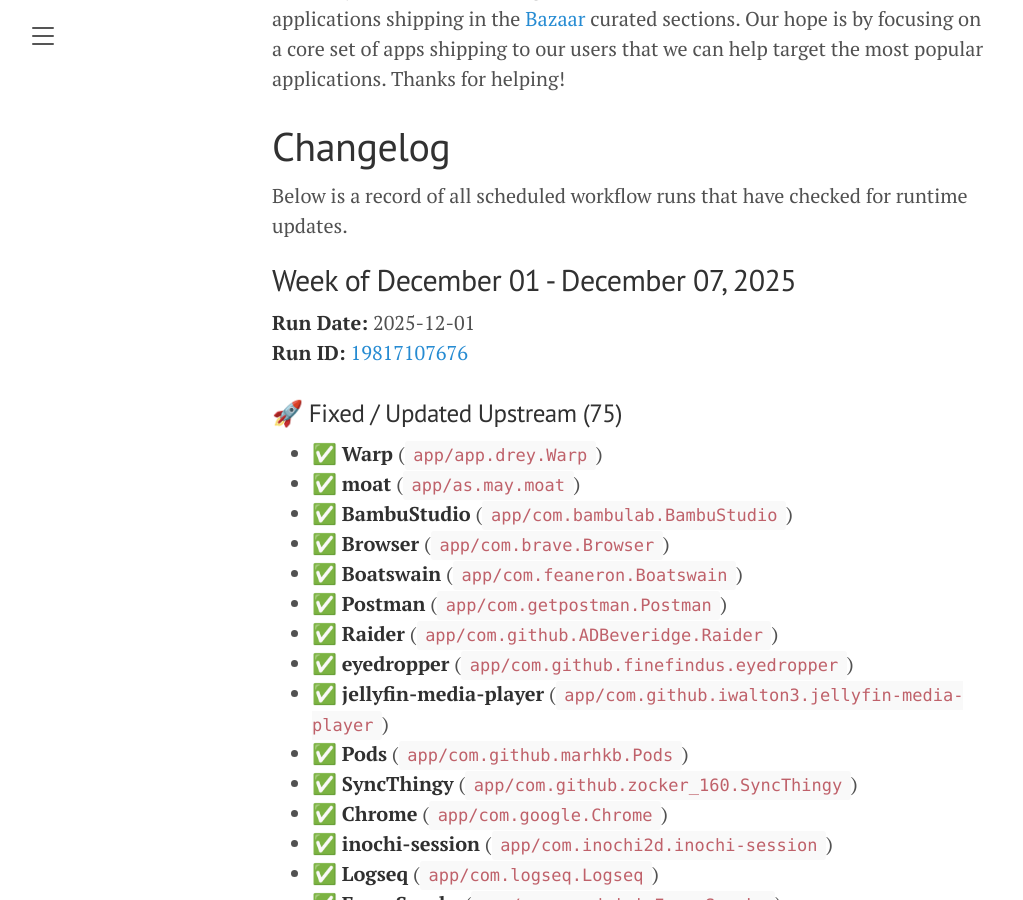
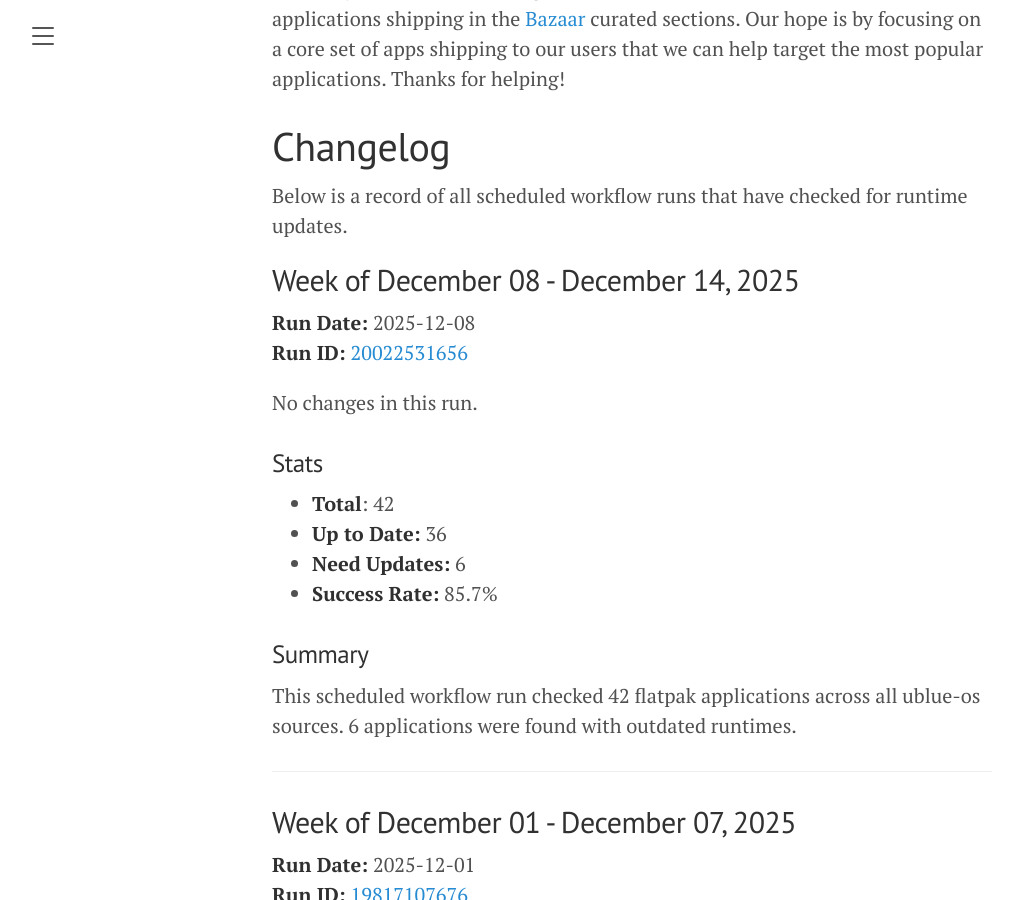
Before and after one commit to ublue-os/flatpak-tracker, a Jekyll site: the page built from index.md, in a window 1280 px wide and 900 px high, scrolled down 981 px. Shown: the whole window, without its empty margins (8-1031 px from the left). Built offline with Jekyll 4.4.1, drawn with Linux system fonts in a browser that asks for light colours; some of the changed text lies outside the part shown.

Commit message:
Update changelog - 2025-12-08

```diff
--- a/index.md
+++ b/index.md
@@ -3,10 +3,10 @@ layout: default
 title: Home
 ---
 
-*Updated: December 07, 2025 at 14:32 UTC*
+*Updated: December 08, 2025 at 11:08 UTC*
 
 ## Overview Statistics
-*(Based on most recent scheduled run: 2025-12-07)*
+*(Based on most recent scheduled run: 2025-12-08)*
 
 # Success Rate - 85.7%
 
@@ -34,7 +34,26 @@ This only tracks apps shipping in Aurora, Bazzite, and Bluefin. It also tracks t
 
 Below is a record of all scheduled workflow runs that have checked for runtime updates.
 
-## Week of December 01 - December 07, 2025
+## Week of December 08 - December 14, 2025
+
+**Run Date:** 2025-12-08
+**Run ID:** [20022531656](https://github.com/ublue-os/flatpak-tracker/actions/runs/20022531656)
+
+No changes in this run.
+
+### Stats
+- **Total**: 42
+- **Up to Date:** 36
+- **Need Updates:** 6
+- **Success Rate:** 85.7%
+
+### Summary
+This scheduled workflow run checked 42 flatpak applications across all ublue-os sources. 6 applications were found with outdated runtimes.
+
+---
+
+
+## Week of  December 01 - December 07, 2025
 
 **Run Date:** 2025-12-01
 **Run ID:** [19817107676](https://github.com/ublue-os/flatpak-tracker/actions/runs/19817107676)
@@ -1279,3 +1298,7 @@ Help keep applications up to date! Check the [open issues](https://github.com/ub
 ---
 
 *This changelog is automatically maintained and updated with each scheduled workflow run.*
+
+---
+
+*This changelog is automatically maintained and updated with each scheduled workflow run.*
```
